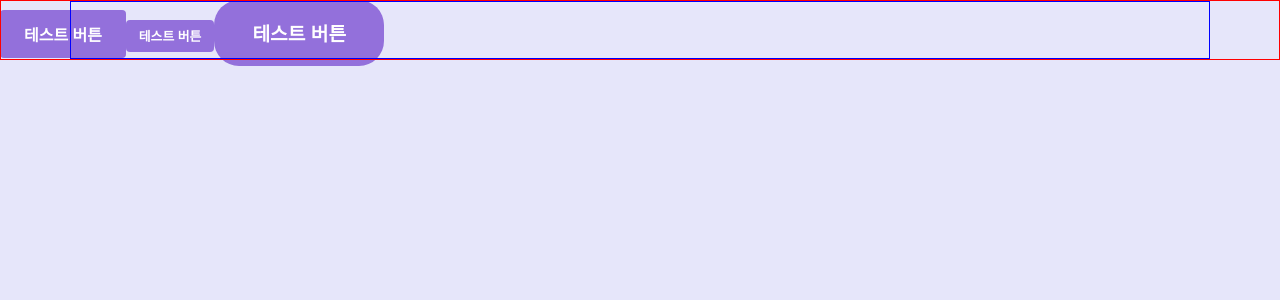
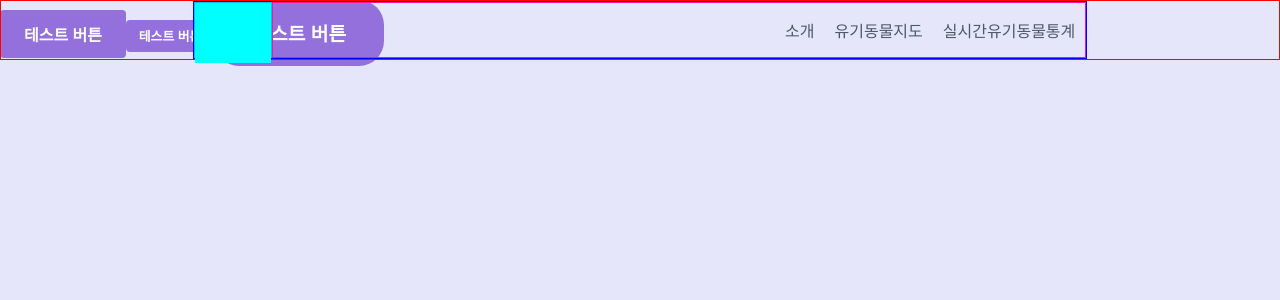
Before and after one commit to ragnar-park/Yusu-web, a Next.js app: page /drawing in a window 1280 px wide. Shown: the top 300 px of the page. Built offline with nearby package versions, Linux system fonts and the light colour scheme.

Commit message:
nav 구조 스타일링

```diff
--- a/components/AppHeader/NavContainer/index.tsx
+++ b/components/AppHeader/NavContainer/index.tsx
@@ -1,11 +1,33 @@
 import styles from '@/styles/components/NavContainer.module.css';
+import Link from "next/link";
 
 const NavContainer = () => {
     return (
         <nav className={styles.navContainerWrap}>
-            <div className={styles.navLeft}></div>
-            <div className={styles.navRight}></div>
-            <div></div>
+            <div className={styles.navLeft}>
+                {/*로고 대신 임시*/}
+                <div className={styles.navLogo}></div>
+            </div>
+            <div className={styles.navRight}>
+                {/* TODO 분리 필요*/}
+                <ul className={styles.navUl}>
+                    <li>
+                        <Link href='#'>
+                            소개
+                        </Link>
+                    </li>
+                    <li>
+                        <Link href='#'>
+                            유기동물지도
+                        </Link>
+                    </li>
+                    <li>
+                        <Link href='#'>
+                            실시간유기동물통계
+                        </Link>
+                    </li>
+                </ul>
+            </div>
         </nav>
     );
 };
--- a/styles/components/NavContainer.module.css
+++ b/styles/components/NavContainer.module.css
@@ -1,15 +1,41 @@
 .navContainerWrap {
 
-    width: 100%;
+    width: 70%;
     height: 100%;
     max-width: 1140px;
     margin: 0 auto;
+    display: flex;
 
     border: 1px solid blue;
 }
 
 .navLeft {;
+    border: 1px solid deepskyblue;
 }
 
-.navRight {;
+.navLogo {
+    width: 76px;
+    height: 60px;
+    background-color: aqua;
 }
+
+.navRight {
+    border: 1px solid deeppink;
+    display: flex;
+    flex: 1;
+    justify-content: flex-end;
+}
+
+.navUl {
+    display: flex;
+    align-items: center;
+    padding: 0;
+    margin: 0;
+    list-style: none;
+}
+
+.navUl li {
+    margin: 0;
+    padding: 12px 10px;
+    color: #4E5968;
+}
```
